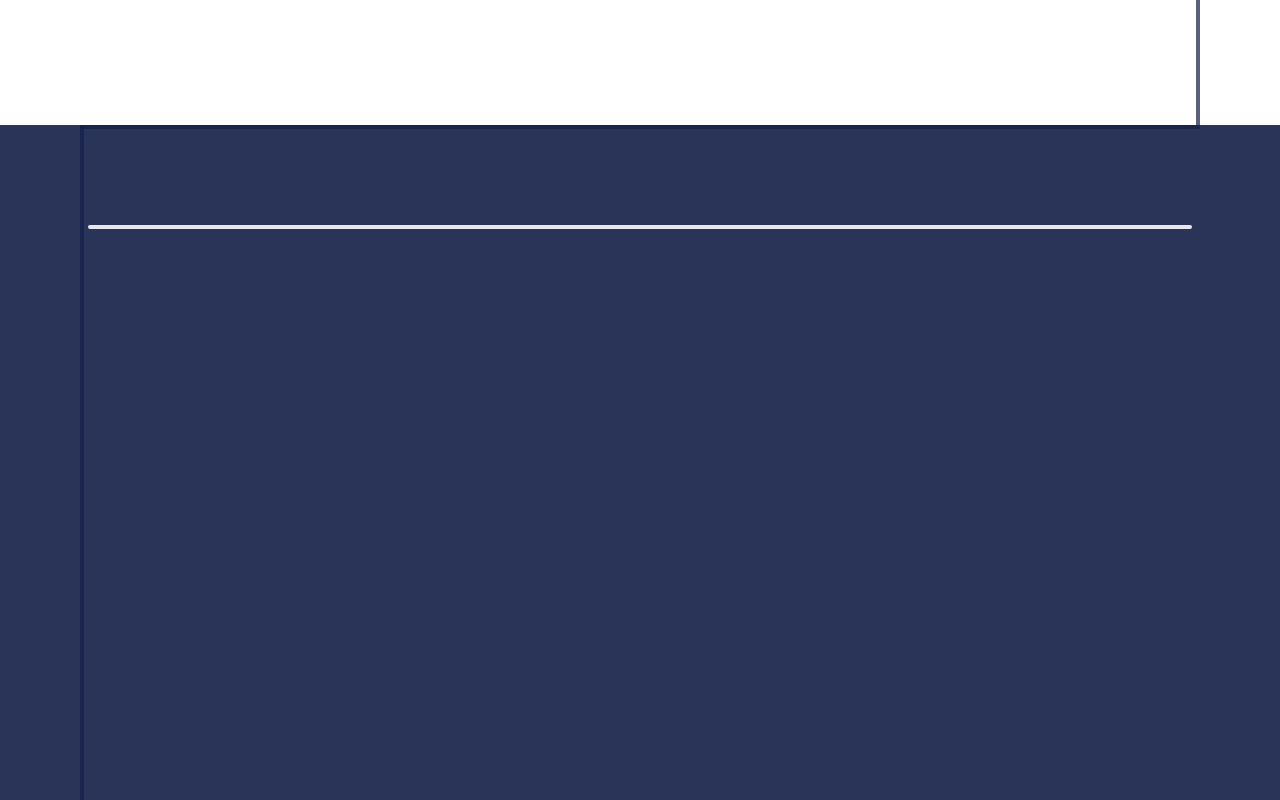
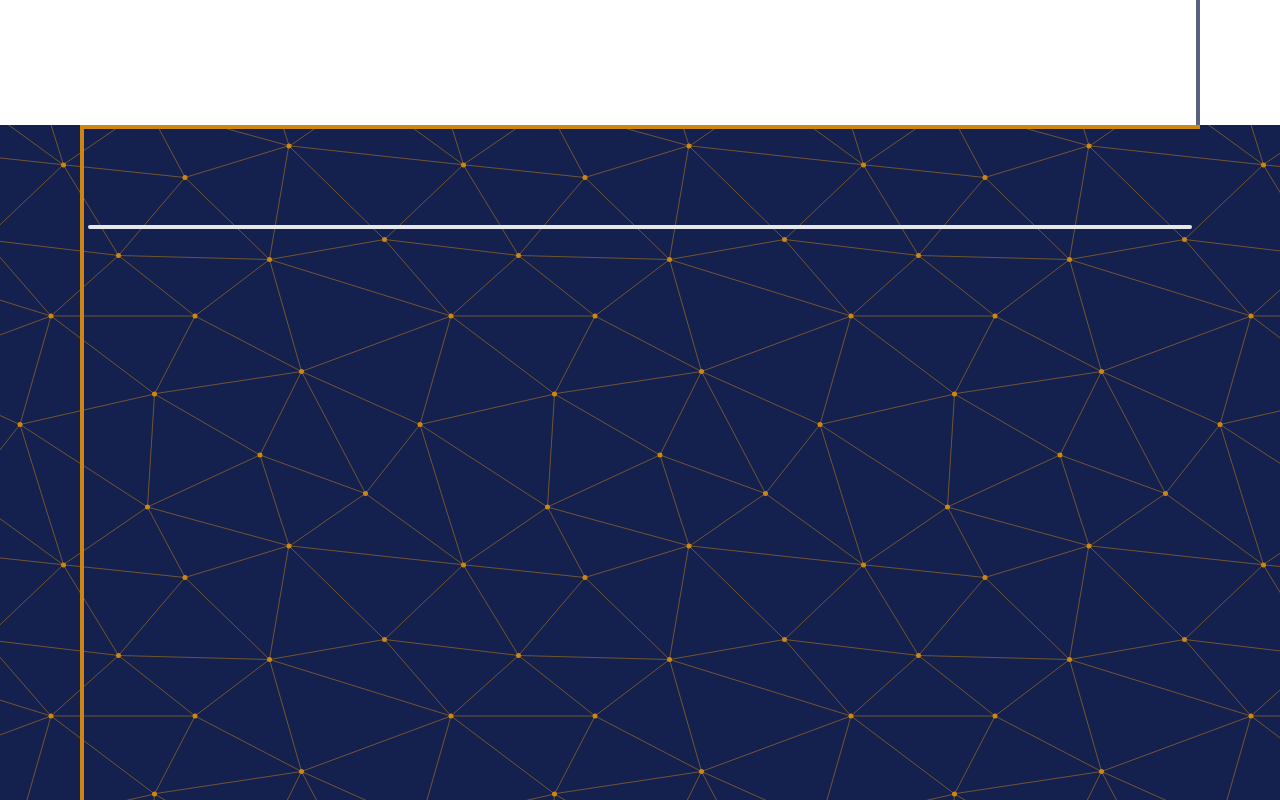
Before and after one commit to fatma-mohamed99/petroleum, a Next.js app: page / in a window 1280 px wide. Shown: the part 2120-2920 px from the top of the page. Built offline with nearby package versions, Linux system fonts and the light colour scheme.

Commit message:
uedit hero section

```diff
--- a/src/app/globals.css
+++ b/src/app/globals.css
@@ -38,3 +38,6 @@ html {
 .footerBg{
   background-image: url("../../public/assets/footerBgImage.svg");
 }
+.whoAreWeBg{
+  background-image: url("../../public/assets/whoAreWeBg.svg");
+}
--- a/src/app/page.tsx
+++ b/src/app/page.tsx
@@ -12,8 +12,8 @@ export default function Home() {
         <div className="absolute right-20 top-0 h-full w-1 bg-gradient-to-b bg-main/70  z-0 " />
       </div>
       <div className="relative z-10">
-<div className="absolute right-20 top-0 w-[calc(100%-160px)] h-1 bg-gradient-to-b bg-main/70  z-0" />
-        <div className="absolute left-20 top-0 h-full w-1 bg-gradient-to-b bg-main/70  z-0 " />
+<div className="absolute right-20 top-0 w-[calc(100%-160px)] h-1 bg-gradient-to-b bg-secondary  z-4" />
+        <div className="absolute left-20 top-0 h-full w-1 bg-gradient-to-b bg-secondary  z-4 " />
 
         <WhoAreWeSection />
       </div>
--- a/src/components/home-component/Who-are-we-section/WhoAreWeSection.tsx
+++ b/src/components/home-component/Who-are-we-section/WhoAreWeSection.tsx
@@ -75,15 +75,14 @@ const WhoAreWeSection = () => {
     <SectionContainer
       title={"Who Are We"}
       description={""}
-      sectionClass="w-full bg-main/90  text-center "
+      sectionClass="w-full bg-textColor/70   text-center  whoAreWeBg"
       containerClass="text-secondary"
 
     >
       <div className="mx-auto w-full relative md:min-h-[600px] " ref={containerRef}>
-        {/* Top Left Image */}
         <div
           ref={addToRefs}
-          className="absolute z-1 top-0 left-0 w-32 h-32 md:w-70 md:h-70 border-secondary/70 border-2"
+          className="absolute z-1 top-0 left-0 w-32 h-32 md:w-70 md:h-70  border-secondary/70 border-2"
         >
           <Image
             src="/images/hero-img/slider1.jpg"
```
Also changed, not shown: public/assets/whoAreWeBg.svg (added).
